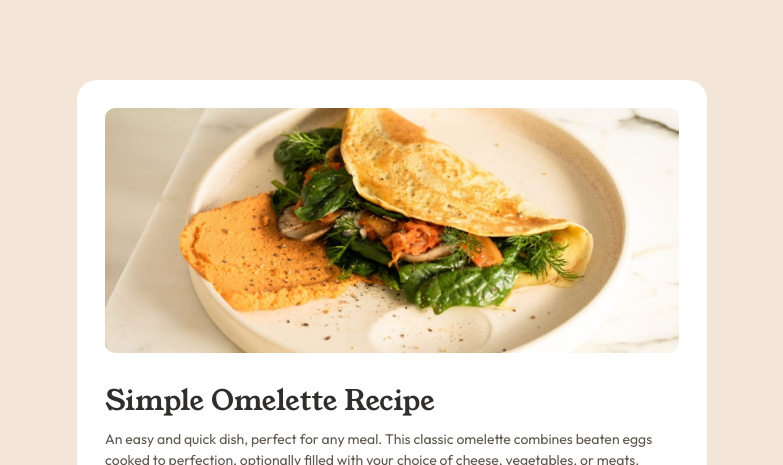
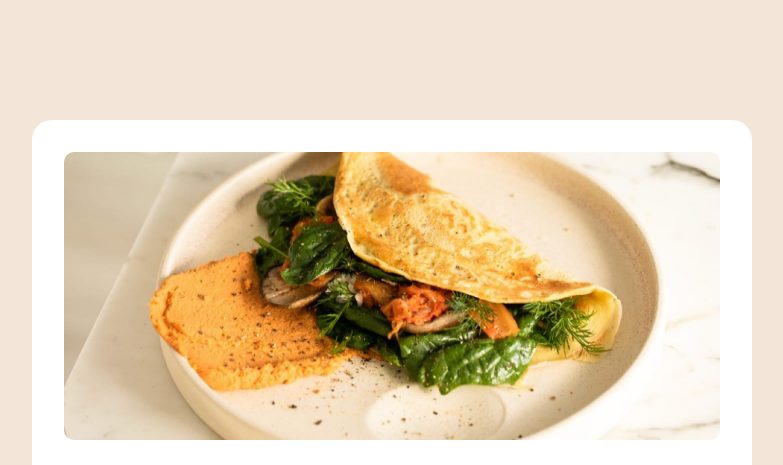
Before and after one commit to shadowbanks-frontendmaster-challenges/recipePage, a plain HTML site: page index.html in a window 1280 px wide. Shown: the top 465 px of the page, without its empty margins (248-1031 px from the left). Drawn offline with Linux system fonts and the light colour scheme.

Commit message:
Change font size and overall padding for desktop view

```diff
--- a/styles.css
+++ b/styles.css
@@ -123,8 +123,6 @@ ol li {
   margin-bottom: 0.5rem;
 }
 .instruction-container {
-  /* margin-bottom: 1rem; */
-  /* margin-right: .5rem; */
   padding: 0 0.2rem;
 }
 
@@ -159,12 +157,9 @@ ol li {
 }
 
 @media (min-width: 720px) {
-  html {
-    font-size: 14px;
-  }
   .main {
     width: 45rem;
-    margin: 10vh 0;
+    margin: 15vh 0;
     border-radius: 20px;
     padding: 2rem;
   }
@@ -174,7 +169,7 @@ ol li {
   .cover-img {
     border-radius: 10px;
     margin-bottom: 2rem;
-    height: 17.5rem;
+    height: 18rem;
   }
   .prep-container{
     margin-bottom: 1.5rem;
```
